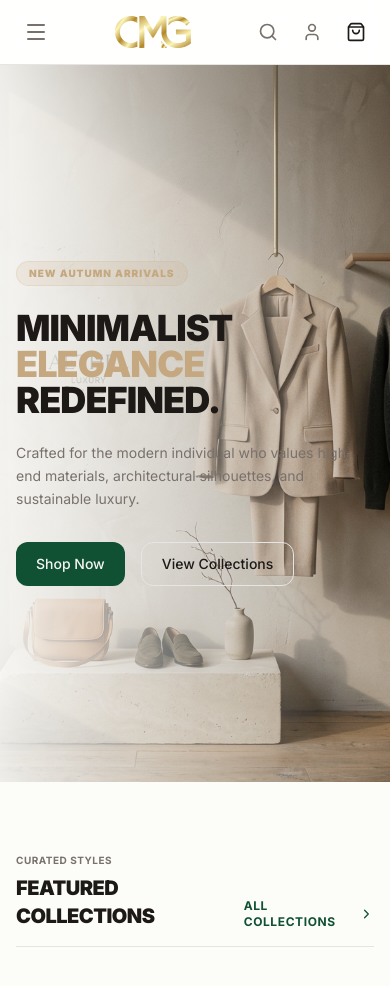
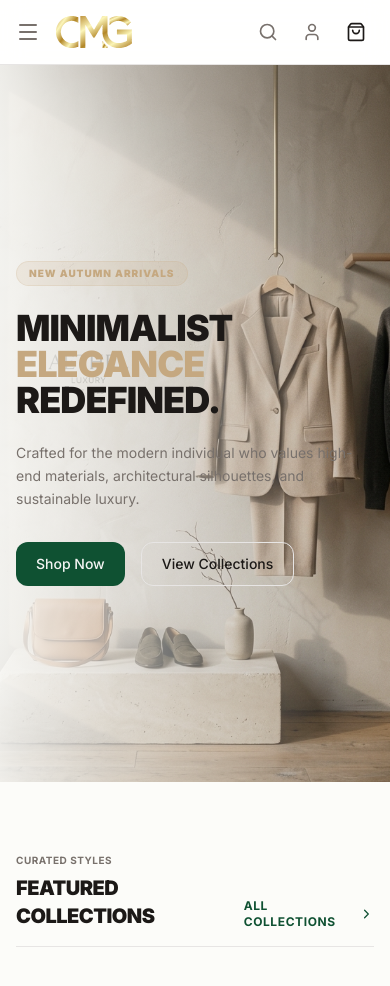
Before and after one commit to ChiragGajjar123/Ecommerce-Next.js-Supabase, a Next.js app: page / in a window 390 px wide. Shown: the top 986 px of the page. Built offline with nearby package versions, Linux system fonts and the light colour scheme; no server answers; the database is empty.

Commit message:
style: keep logo left-aligned next to mobile menu icon

```diff
--- a/components/layout/Navbar.tsx
+++ b/components/layout/Navbar.tsx
@@ -90,10 +90,12 @@ export function Navbar() {
       <header className="sticky top-0 z-40 w-full border-b border-border bg-card/85 backdrop-blur-md">
         <div className="max-w-7xl mx-auto px-4 sm:px-6 lg:px-8 h-16 flex items-center justify-between gap-4">
 
+          {/* Left Section: Mobile Menu & Logo */}
+          <div className="flex items-center gap-2">
             {/* Mobile Menu Icon */}
             <button
               onClick={() => setIsMenuOpen(true)}
-            className="md:hidden p-2 rounded-lg text-muted-foreground hover:bg-muted cursor-pointer"
+              className="md:hidden p-2 -ml-2 rounded-lg text-muted-foreground hover:bg-muted cursor-pointer"
               aria-label="Open menu"
             >
               <Menu className="w-6 h-6" />
@@ -103,6 +105,7 @@ export function Navbar() {
             <Link href={ROUTES.home} className="flex items-center">
               <Logo className="h-8" />
             </Link>
+          </div>
 
           {/* Desktop Navigation */}
           <nav className="hidden md:flex items-center gap-8 text-xs font-bold uppercase tracking-wider">
```
Lines whose indentation alone changed are shown as unchanged.
